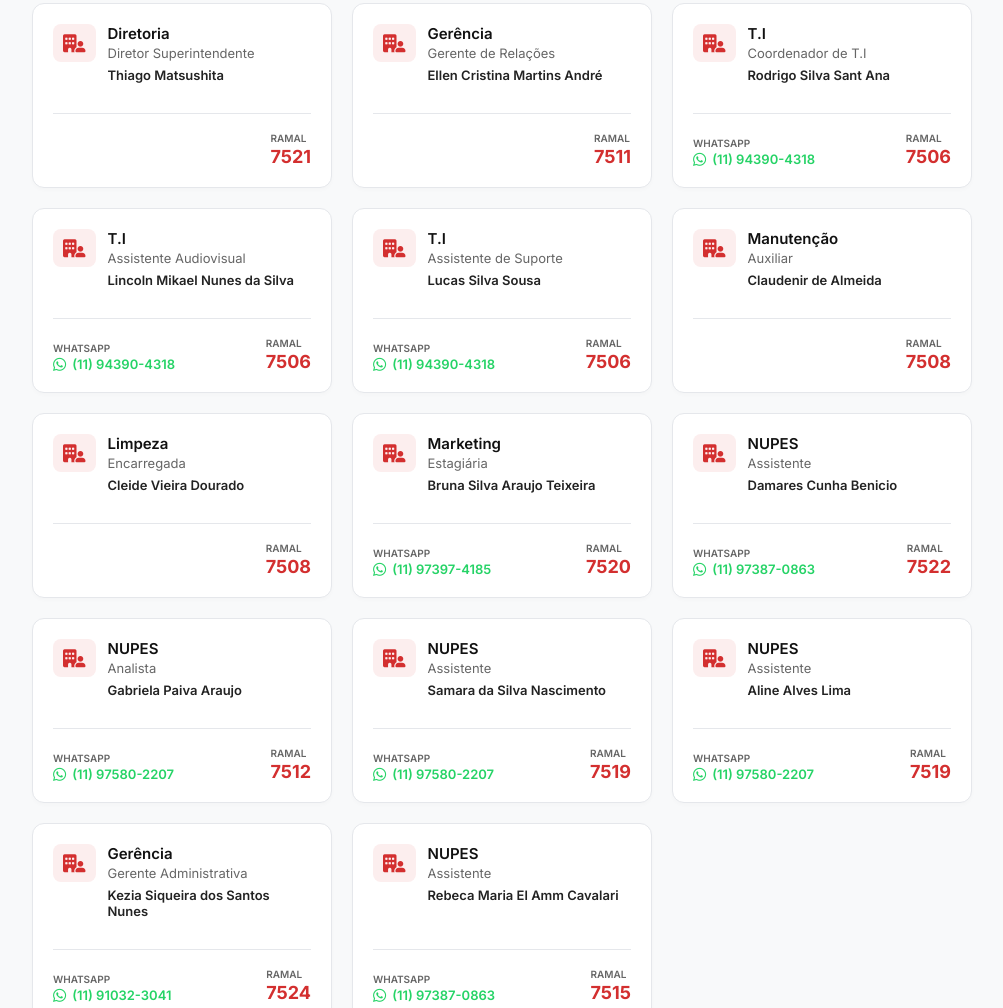
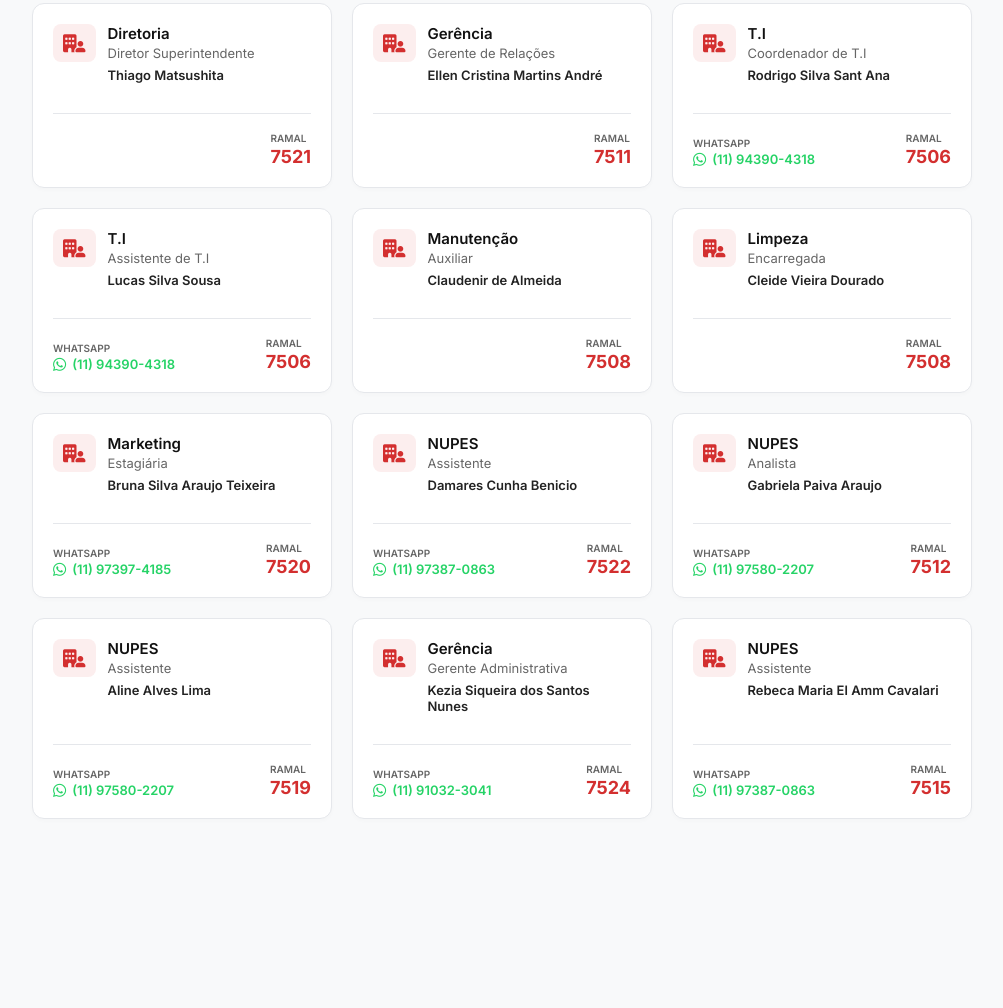
Before and after one commit to FADISP/ramais-fadisp, a plain HTML site: page index.html in a window 1280 px wide. Shown: the part 765-1773 px from the top of the page, without its empty margins (268-1271 px from the left). After the commit the page ends 1624 px from the top, so only its background shows below. Drawn offline with Linux system fonts and the light colour scheme.

Commit message:
Update job title for Lucas Silva Sousa

```diff
--- a/index.html
+++ b/index.html
@@ -135,14 +135,12 @@
             { nome: "Thiago Matsushita", setor: "Diretoria", depto: "Diretor Superintendente", ramal: "7521", cel: null },
             { nome: "Ellen Cristina Martins André", setor: "Gerência", depto: "Gerente de Relações", ramal: "7511", cel: null },
             { nome: "Rodrigo Silva Sant Ana", setor: "T.I", depto: "Coordenador de T.I", ramal: "7506", cel: "5511943904318" },
-            { nome: "Lincoln Mikael Nunes da Silva", setor: "T.I", depto: "Assistente Audiovisual", ramal: "7506", cel: "5511943904318" },
-            { nome: "Lucas Silva Sousa", setor: "T.I", depto: "Assistente de Suporte", ramal: "7506", cel: "5511943904318" },
+            { nome: "Lucas Silva Sousa", setor: "T.I", depto: "Assistente de T.I", ramal: "7506", cel: "5511943904318" },
             { nome: "Claudenir de Almeida", setor: "Manutenção", depto: "Auxiliar", ramal: "7508", cel: null },
             { nome: "Cleide Vieira Dourado", setor: "Limpeza", depto: "Encarregada", ramal: "7508", cel: null },
             { nome: "Bruna Silva Araujo Teixeira", setor: "Marketing", depto: "Estagiária", ramal: "7520", cel: "5511973974185" },
             { nome: "Damares Cunha Benicio", setor: "NUPES", depto: "Assistente", ramal: "7522", cel: "5511973870863" },
             { nome: "Gabriela Paiva Araujo", setor: "NUPES", depto: "Analista", ramal: "7512", cel: "5511975802207" },
-            { nome: "Samara da Silva Nascimento", setor: "NUPES", depto: "Assistente", ramal: "7519", cel: "5511975802207" },
             { nome: "Aline Alves Lima", setor: "NUPES", depto: "Assistente", ramal: "7519", cel: "5511975802207" },
             { nome: "Kezia Siqueira dos Santos Nunes", setor: "Gerência", depto: "Gerente Administrativa", ramal: "7524", cel: "5511910323041" },
             { nome: "Rebeca Maria El Amm Cavalari", setor: "NUPES", depto: "Assistente", ramal: "7515", cel: "5511973870863" }
```
